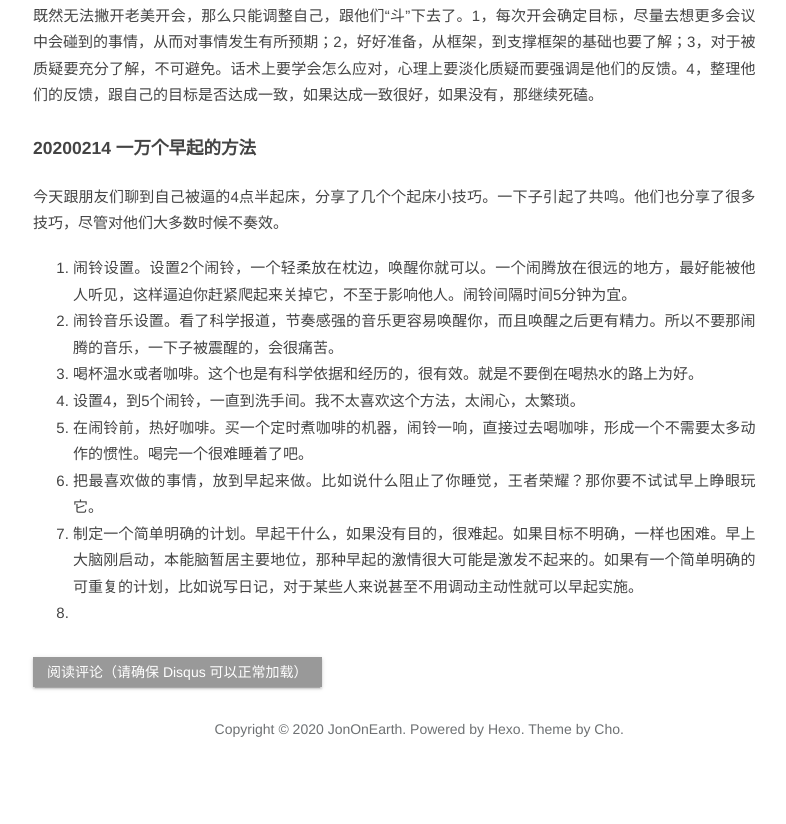
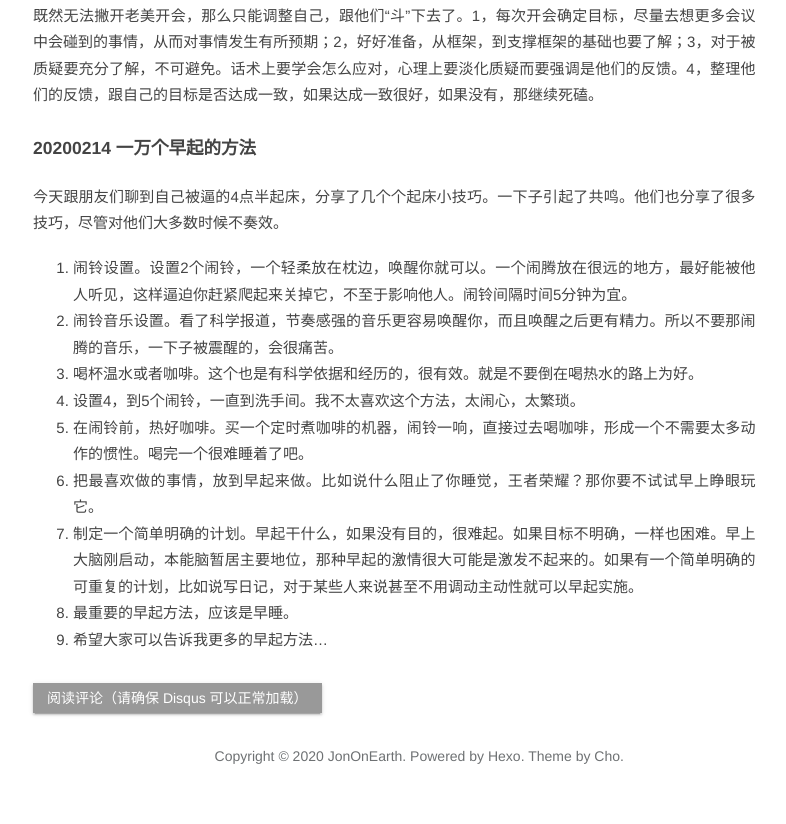
Before and after one commit to JonOnEarth/Jononearth.github.io, a plain HTML site: page DailyNote/index.html in a window 1280 px wide. Shown: the part 1959-2783 px from the top of the page, without its empty margins (92-878 px from the left). Before the commit the page ends 2757 px from the top, so only its background shows below. Drawn offline with nearby package versions, Linux system fonts and the light colour scheme; no server answers; a script that the page names is missing.

Commit message:
Site updated: 2020-02-15 09:12:41

```diff
--- a/DailyNote/index.html
+++ b/DailyNote/index.html
@@ -26,7 +26,8 @@
 <li>在闹铃前，热好咖啡。买一个定时煮咖啡的机器，闹铃一响，直接过去喝咖啡，形成一个不需要太多动作的惯性。喝完一个很难睡着了吧。</li>
 <li>把最喜欢做的事情，放到早起来做。比如说什么阻止了你睡觉，王者荣耀？那你要不试试早上睁眼玩它。</li>
 <li>制定一个简单明确的计划。早起干什么，如果没有目的，很难起。如果目标不明确，一样也困难。早上大脑刚启动，本能脑暂居主要地位，那种早起的激情很大可能是激发不起来的。如果有一个简单明确的可重复的计划，比如说写日记，对于某些人来说甚至不用调动主动性就可以早起实施。</li>
-<li></li>
+<li>最重要的早起方法，应该是早睡。</li>
+<li>希望大家可以告诉我更多的早起方法…</li>
 </ol>
 </div></div><div id="disqus_thread"><div class="btn_click_load"><button class="disqus_click_btn">阅读评论（请确保 Disqus 可以正常加载）</button></div><script type="text/javascript">var disqus_config = function () {
     this.page.url = 'http://jononearth.com/DailyNote/index.html';
```
